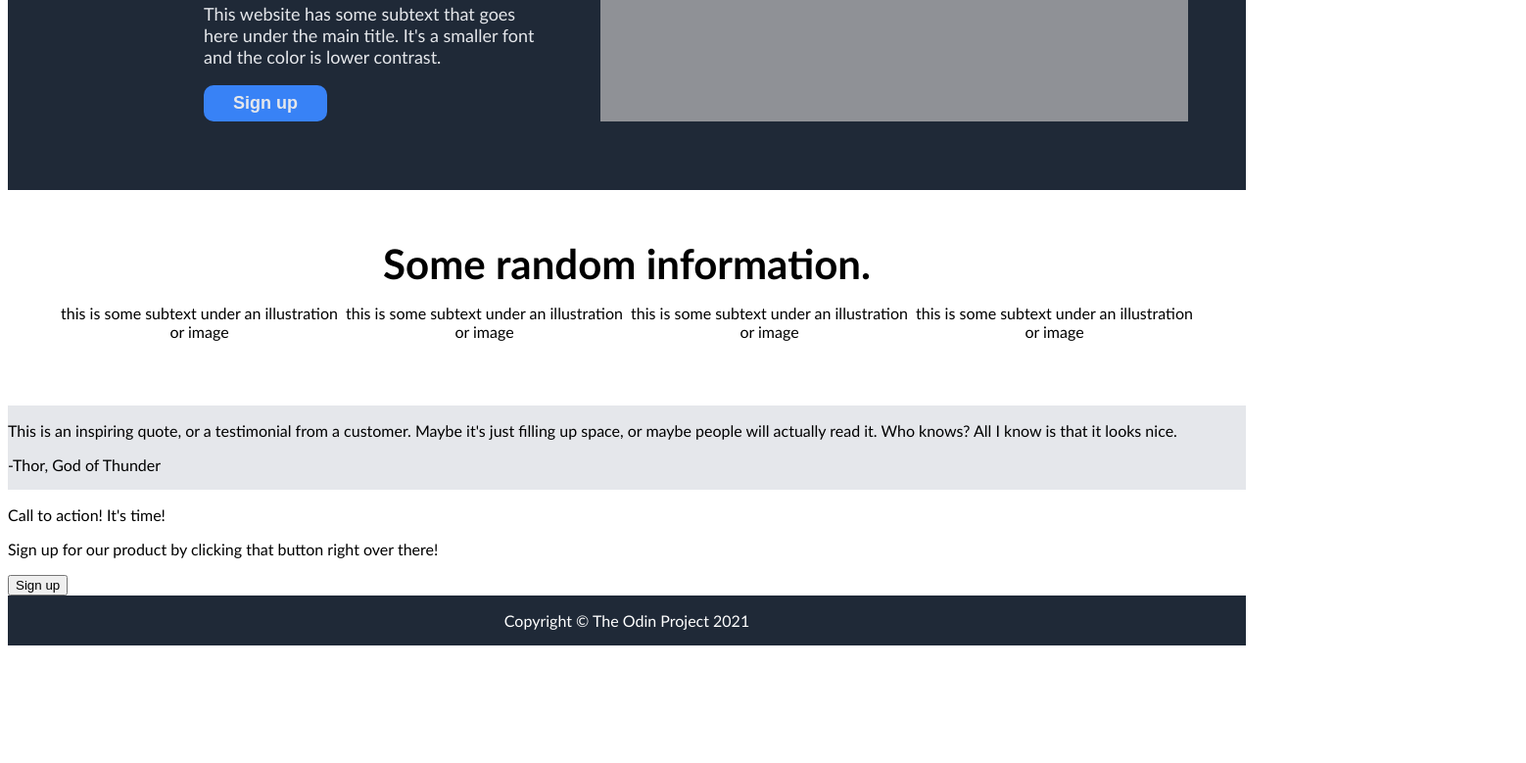
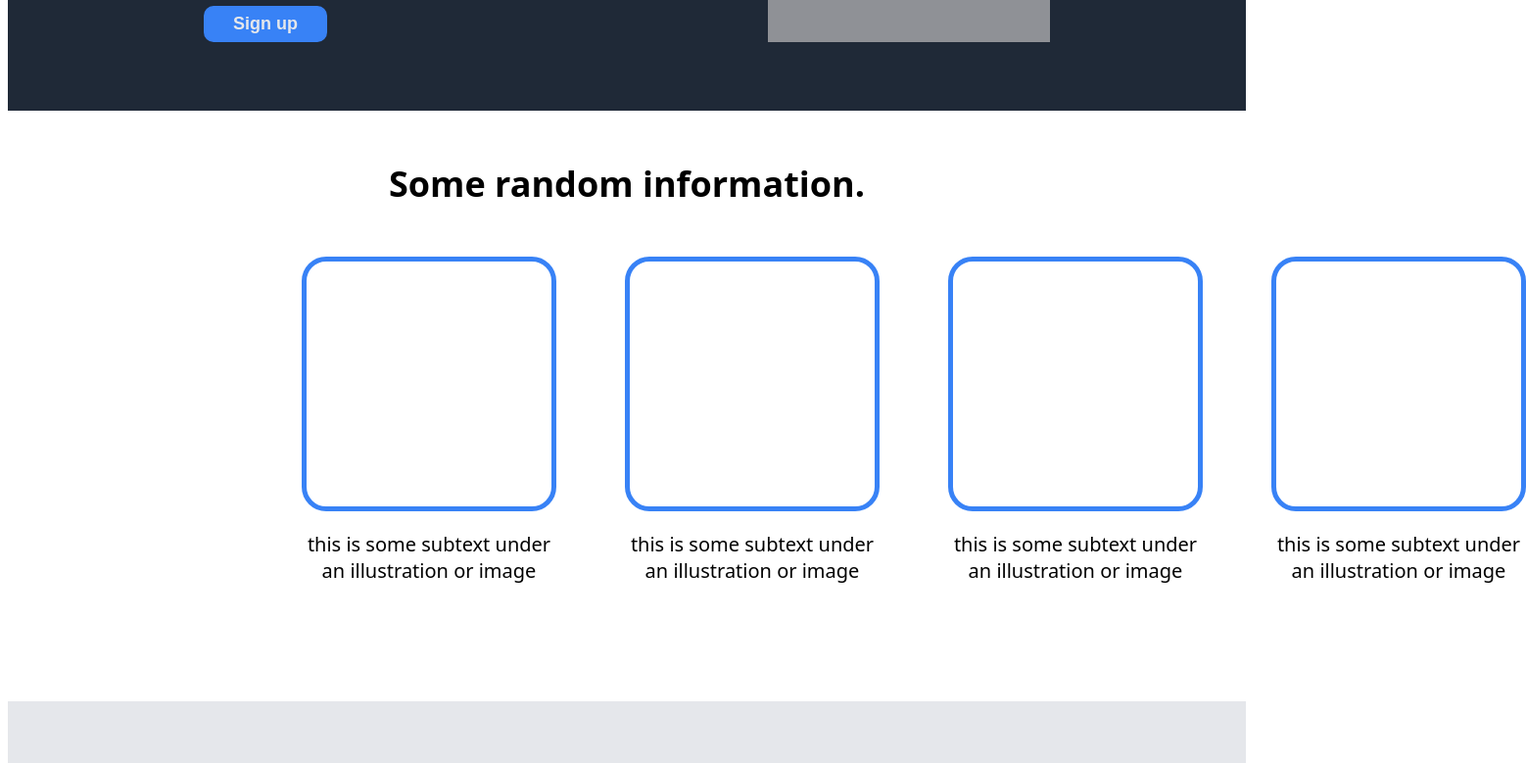
Before and after one commit to emochivo/landing-page, a plain HTML site: page index.html in a window 1280 px wide. Shown: the part 610-1389 px from the top of the page at 98% size, 1558 px wide, since content can reach past the window. Before the commit the page ends 1277 px from the top, so only its background shows below. Drawn offline with Linux system fonts and the light colour scheme.

Commit message:
Add styling for the information section and the quote section, and a bit of the sign-up box.

```diff
--- a/style.css
+++ b/style.css
@@ -2,7 +2,7 @@ body {
     display: flex;
     flex-direction: column;
     min-height: 100vh;
-    font-family: 'Gill Sans', 'Gill Sans MT', Calibri, 'Trebuchet MS', sans-serif;
+    font-family: system-ui, -apple-system, BlinkMacSystemFont, 'Segoe UI', Roboto, Oxygen, Ubuntu, Cantarell, 'Open Sans', 'Helvetica Neue', sans-serif;
 }
 
 h1 {
@@ -44,6 +44,7 @@ h1 {
     background-color: #1f2937;
     color: white;
     display: flex;
+    gap: 10px;
 }
 
 .subintro {
@@ -77,30 +78,67 @@ h1 {
     display: flex;
     justify-content: center;
     align-items: center;
-    flex-shrink: 0;
 }
 
 .content {
     text-align: center;
-    margin: 50px;
-    /* font-size: 32px; */
+    margin: 50px 250px;
+    font-size: 20px;
 }
 
 .content h1 {
-    font-size: 42px;
+    font-size: 36px;
+    font-weight: bolder;
 }
 
 .images {
     display: flex;
     justify-content: space-around;
+    margin: 50px 50px;
+    gap: 70px;
 }
 
 .images-category {
     display: flex;
+    flex-wrap: wrap;
+    width: min-content;
+}
+
+.content-img {
+    display: flex;
+    height: 250px;
+    width: 250px;
+    margin: 0 auto;
+    border-radius: 25px;
+    border: 5px solid #3882f6;
 }
 
 .quote {
     background-color: #e5e7eb;
+    padding: 50px 250px;
+    text-align: right;
+}
+
+
+#quote {
+    text-align: left;
+    font-size: 36px;
+    font-style: italic;
+    font-weight: light;
+    margin: 50px 50px;
+}
+
+#quote-author {
+    margin-right: 70px;
+    font-weight: bold;
+    font-size: 24px;
+}
+
+.bottom {
+    background-color: #3882f6;
+    color: white;
+    padding: 50px 100px;
+    margin: 100px 200px;
 }
 
 .footer {
```
